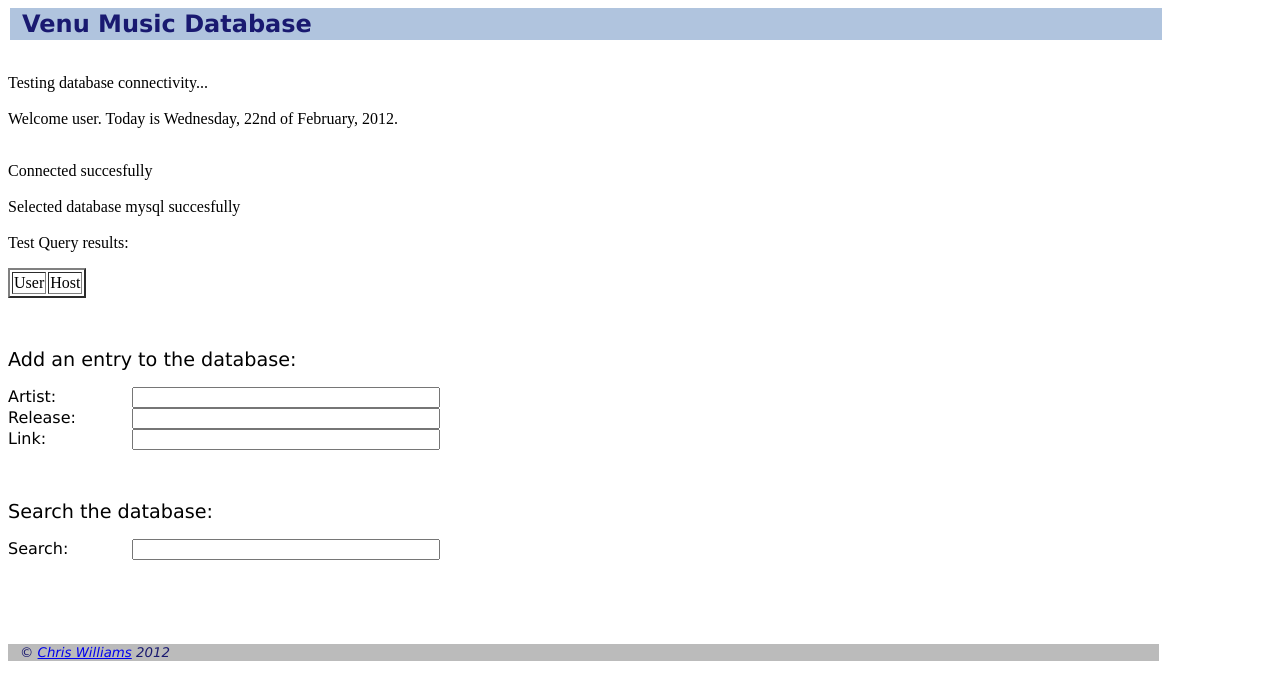
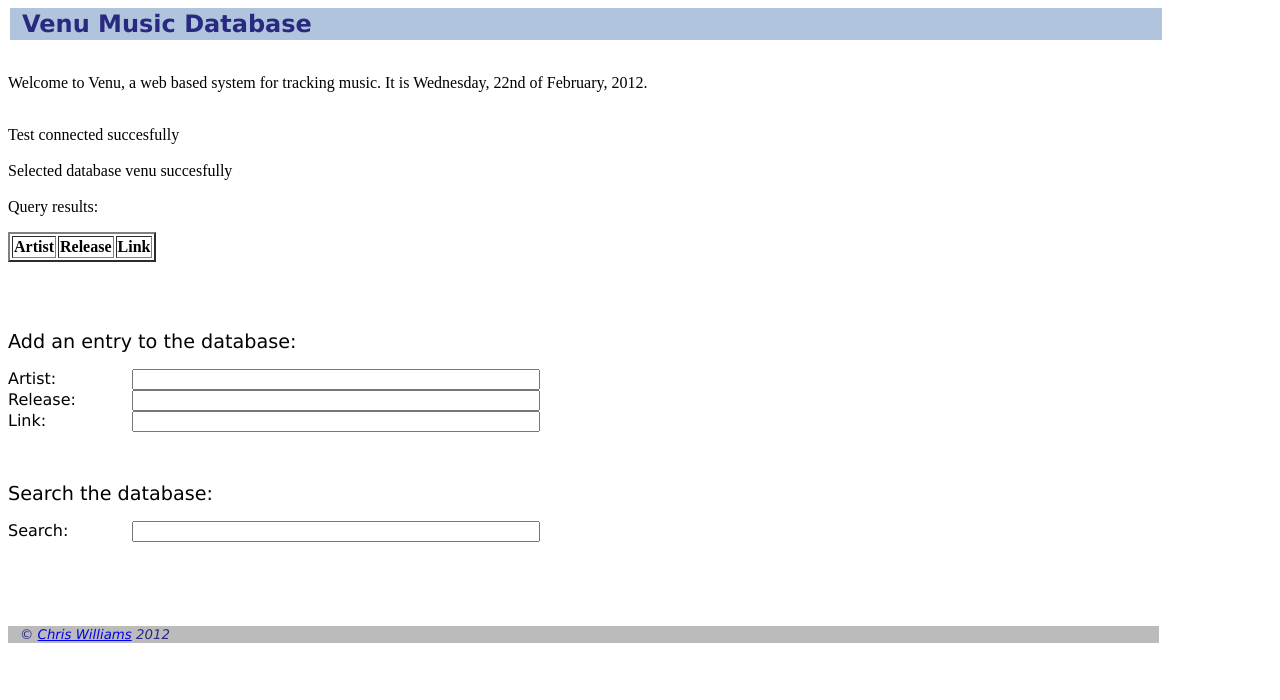
Before and after one commit to chrsw/venu, a PHP site: page /venu.php in a window 1280 px wide. Shown: the top 700 px of the page. Run offline with PHP 8.4, Linux system fonts and the light colour scheme; data that the repository does not hold is empty; some libraries are stand-ins or nearby versions.

Commit message:
Added environment information. Venu database instead of test database

```diff
--- a/venu.php
+++ b/venu.php
@@ -1,6 +1,10 @@
 <!DOCTYPE html PUBLIC "-//W3C//DTD XHTML 1.0 Transitional//EN"
 "http://www.w3.org/TR/xhtml1/DTD/xhtml1-transitional.dtd">
 
+<!-- Test system: -->
+<!-- Mac OS X 10.7.2 Darwin Kernel Version 11.2.0: Tue Aug  9 20:54:00 PDT 2011; root:xnu-1699.24.8~1/RELEASE_X86_64 x86_64 -->
+<!-- PHP PHP 5.3.6 with Suhosin-Patch (cli) (built: Sep  8 2011 19:34:00) -->
+<!--  -->
 <head>
 <title>Venu Music Database</title>
 </head>
@@ -20,13 +24,13 @@ div.block label{
 }
 div.block .input{
   font-family: Verdana, Arial;
-  width: 300px;
+  width: 400px;
   margin-left: 4px;
   float: left;
 }
 div.header{
   background-color: #b0c4de;
-  color: #191970;
+  color: #292980;
   font-family: Verdana, Arial;
   font-size: x-large;
   font-style: normal;
@@ -41,7 +45,7 @@ div.header{
 }
 div.footer{
   background-color: #bbbbbb;
-  color: #191970;
+  color: #292980;
   font-family: Verdana, Arial;
   font-size: smaller;
   font-style: italic;
@@ -60,32 +64,34 @@ div.sect1{
 </style>
 <div class="header">Venu Music Database</div>
 <p>
-<br>Testing database connectivity...<br>
-
-<!-- Start the PHP script... -->
+<!-- Start the main PHP script... -->
 <?php
-
-// Intro
-
 // Eastern timezone
 date_default_timezone_set(EST);
-echo "<br>Welcome user. Today is ".date("l\, jS \of F\, Y") . ".<p>";
+echo "<br>Welcome to Venu, a web based system for tracking music. It is ".date("l\, jS \of F\, Y") . ".<p>";
 
 // One of the default databases on the MySQL system
 // Use this for database connectivity test
-$database = "mysql";
+$test_database = "mysql";
+$database = "venu";
 
-// Connect to the db
+$host = "localhost";     // hostname of the mysql server
+$user = "admin";         // New MySQL user with privs for accessing the db
+$password = "password";    // DB access password, eventually there will be
+                         // real authentication
+
+// Connect to the mysql server
 $link = mysql_connect('localhost', 'admin', 'password');
 if (!$link){
     die('Could not connect to the database: ' . mysql_error());
 }
-// Status message
-echo "\n<br>Connected succesfully<br>\n";
 
-// Try to choose a database
-if (!mysql_select_db('mysql', $link)){
-    echo '\n<p>Could not select database' . $database;
+// Didn't die, print a status message
+echo "\n<br>Test connected succesfully<br>\n";
+
+// Try to connect to a database
+if (!mysql_select_db($database, $link)){
+    echo "\n<p>Could not select database" . $database;
     mysql_close($link);
     exit;
 } else {
@@ -93,31 +99,34 @@ if (!mysql_select_db('mysql', $link)){
 }
 // A simple query -- Send a simple SQL query to the MySQL server and
 // print the results into an HTML table.
-$result = mysql_query('SELECT user, host FROM user');
+$result = mysql_query('SELECT artist, release_name, link FROM releases');
 if(!$result){
     die('<p>Invalid query: ' . mysql_error());
 }
-// Just echoing the result back out wont work...
-//echo $result;
-echo "<br>Test Query results:<br>";
+// The query results are stored in the PHP var $result
+echo "<br>Query results:<br>";
 echo "\n<table border=\"2\">";
 echo "\n<tr>";
-echo "<td>User</td>\n";
-echo "<td>Host</td>\n";
+echo "<td><b>Artist</b></td>\n";
+echo "<td><b>Release</td></b>\n";
+echo "<td><b>Link</b></td>\n";
 echo "</tr>\n";
 while ($row = mysql_fetch_assoc($result)){
-// try to create a table from these results
-echo "\n<tr>";
-echo "<td>{$row['user']} </td>\n";
-echo "<td>{$row['host']}</td>";
-echo "\n</tr>";
+    // try to create a table from these results
+    echo "\n<tr>";
+    echo "<td>{$row['artist']}</td>\n";
+    echo "<td>{$row['release_name']}</td>";
+    echo "<td><a href=\"{$fow['link']}\">{$row['link']}</a></td>";
+    echo "\n</tr>";
 }
-echo "</table>";
+echo "</table><br>";
 // Not sure if this is necessary yet
 mysql_free_result($result);
-// Close the connection
+
+// Close the connection to the server
 mysql_close($link);
 ?> <!-- End of db PHP block -->
+
 <p><p>&nbsp;<p>
 <div class="sect1">Add an entry to the database:</div><p>
 <div class="block">
@@ -138,9 +147,11 @@ mysql_close($link);
   <label>Search:</label>
   <input class="input" type="text" id="txtSearch">
 </div>
+
 <p><p>
 <p><p>&nbsp;<p>
 <p><p>&nbsp;<p>
+
 <div class = "footer">&copy; <a href="mailto:chrisbw@gmail.com">Chris Williams</a> 2012</div>
 </body>
 </html>
```
